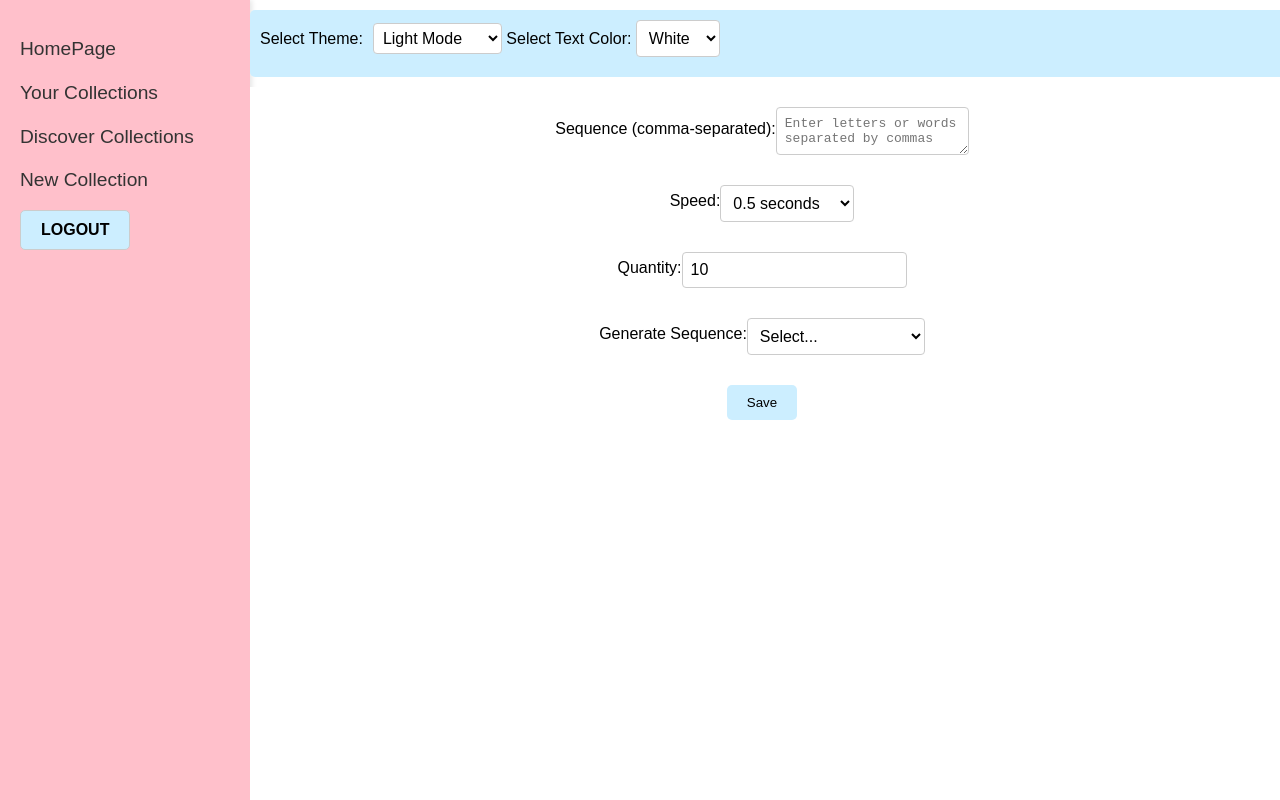
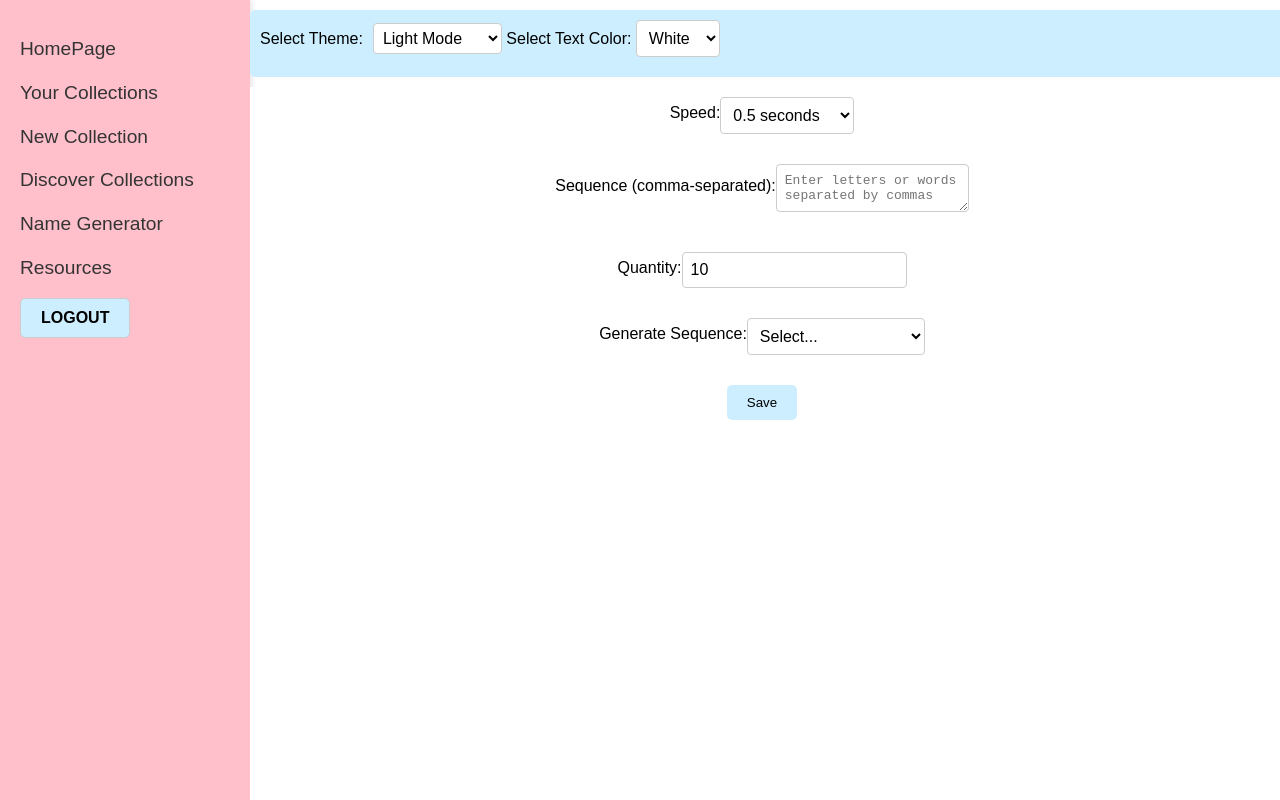
Before and after one commit to chriscooley1/race-the-clock, a React (Vite) app: page /letter-reader/home in a window 1280 px wide. Built offline with nearby package versions, Linux system fonts and the light colour scheme; sample sign-in values are in the browser's storage.

Commit message:
Move sidebar components and rename app

```diff
--- a/src/App.tsx
+++ b/src/App.tsx
@@ -8,8 +8,11 @@ import HomePage from "./components/HomePage";
 import LandingPage from "./components/LandingPage";
 import YourCollections from "./components/YourCollections";
 import NewCollection from "./components/NewCollection";
+import DiscoverCollections from "./components/DiscoverCollections";
 import CollectionSetup from "./components/CollectionSetup";
 import CollectionFinalStep from "./components/CollectionFinalStep";
+import NameGenerator from "./components/NameGenerator";
+import Resources from "./components/Resources";
 import { useTheme } from "./context/ThemeContext";
 import { AuthProvider } from "./context/AuthContext";
 import PrivateRoute from "./components/PrivateRoute";
@@ -50,6 +53,9 @@ const App: React.FC = () => {
               <Route path="/new-collection" element={<PrivateRoute element={<NewCollection />} />} />
               <Route path="/collection-setup" element={<PrivateRoute element={<CollectionSetup />} />} />
               <Route path="/collection-final-step" element={<PrivateRoute element={<CollectionFinalStep />} />} />
+              <Route path="/discover-collections" element={<PrivateRoute element={<DiscoverCollections />} />} />
+              <Route path="/name-generator" element={<PrivateRoute element={<NameGenerator />} />} />
+              <Route path="/resources" element={<PrivateRoute element={<Resources />} />} />
             </Routes>
           </div>
         </Router>
--- /dev/null
+++ b/src/components/NameGenerator.tsx
@@ -0,0 +1,7 @@
+import React from "react";
+
+const NameGenerator: React.FC = () => {
+  return <div>Name Generator Page</div>;
+};
+
+export default NameGenerator;
--- /dev/null
+++ b/src/components/Resources.tsx
@@ -0,0 +1,7 @@
+import React from "react";
+
+const Resources: React.FC = () => {
+  return <div>Resources</div>;
+};
+
+export default Resources;
--- a/src/components/Settings.tsx
+++ b/src/components/Settings.tsx
@@ -122,6 +122,23 @@ const Settings: React.FC<SettingsProps> = ({ onUpdate, userId }) => {
 
   return (
     <div className={`settings-container ${theme.className}`}>
+      <div className="top-controls">
+        <div className="input-field">
+          <label htmlFor="speedInput">Speed:</label>
+          <select
+            id="speedInput"
+            className="custom-input"
+            value={speed}
+            onChange={(e) => setSpeed(Number(e.target.value))}
+          >
+            {speedOptions.map((option) => (
+              <option key={option.value} value={option.value}>
+                {option.label}
+              </option>
+            ))}
+          </select>
+        </div>
+      </div>
       <div className="input-field">
         <label htmlFor="sequenceInput">Sequence (comma-separated):</label>
         <textarea
@@ -131,21 +148,6 @@ const Settings: React.FC<SettingsProps> = ({ onUpdate, userId }) => {
           onChange={(e) => setInput(e.target.value)}
           placeholder="Enter letters or words separated by commas"
         />
-      </div>
-      <div className="input-field">
-        <label htmlFor="speedInput">Speed:</label>
-        <select
-          id="speedInput"
-          className="custom-input"
-          value={speed}
-          onChange={(e) => setSpeed(Number(e.target.value))}
-        >
-          {speedOptions.map((option) => (
-            <option key={option.value} value={option.value}>
-              {option.label}
-            </option>
-          ))}
-        </select>
       </div>
       <div className="input-field">
         <label htmlFor="quantityInput">Quantity:</label>
--- a/src/components/Sidebar.tsx
+++ b/src/components/Sidebar.tsx
@@ -24,10 +24,16 @@ const Sidebar: React.FC = () => {
               <Link to="/your-collections">Your Collections</Link>
             </li>
             <li>
+              <Link to="/new-collection">New Collection</Link>
+            </li>
+            <li>
               <Link to="/discover-collections">Discover Collections</Link>
             </li>
             <li>
-              <Link to="/new-collection">New Collection</Link>
+              <Link to="/name-generator">Name Generator</Link>
+            </li>
+            <li>
+              <Link to="/resources">Resources</Link>
             </li>
             <li>
               <button
--- a/src/components/YourCollections.tsx
+++ b/src/components/YourCollections.tsx
@@ -72,7 +72,7 @@ const YourCollections: React.FC = () => {
 
   return (
     <div className="your-collections">
-      <h2 style={{ color: "black" }}>Your Collections</h2>
+      <h2 style={{ color: "black" }}>Race The Clock</h2>
 
       <div className="customization-options">
         <div className="input-field">
```
